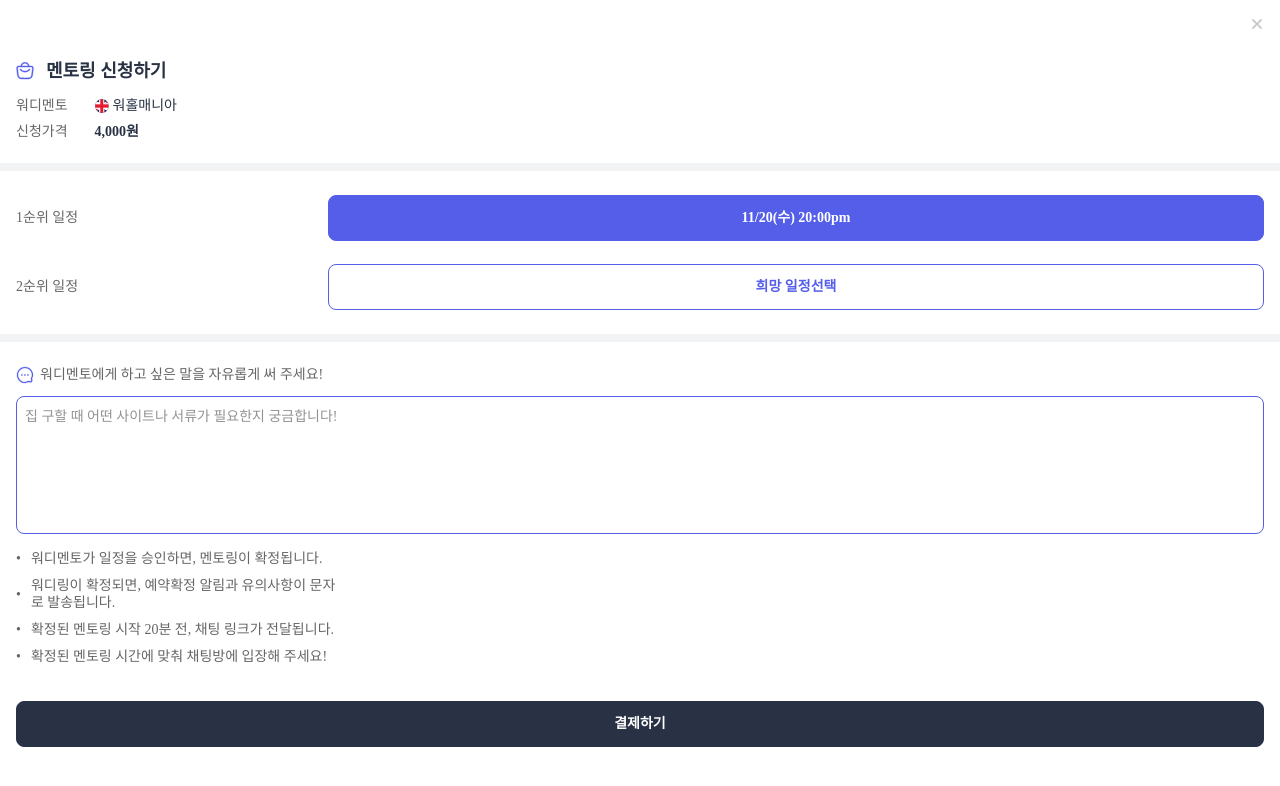
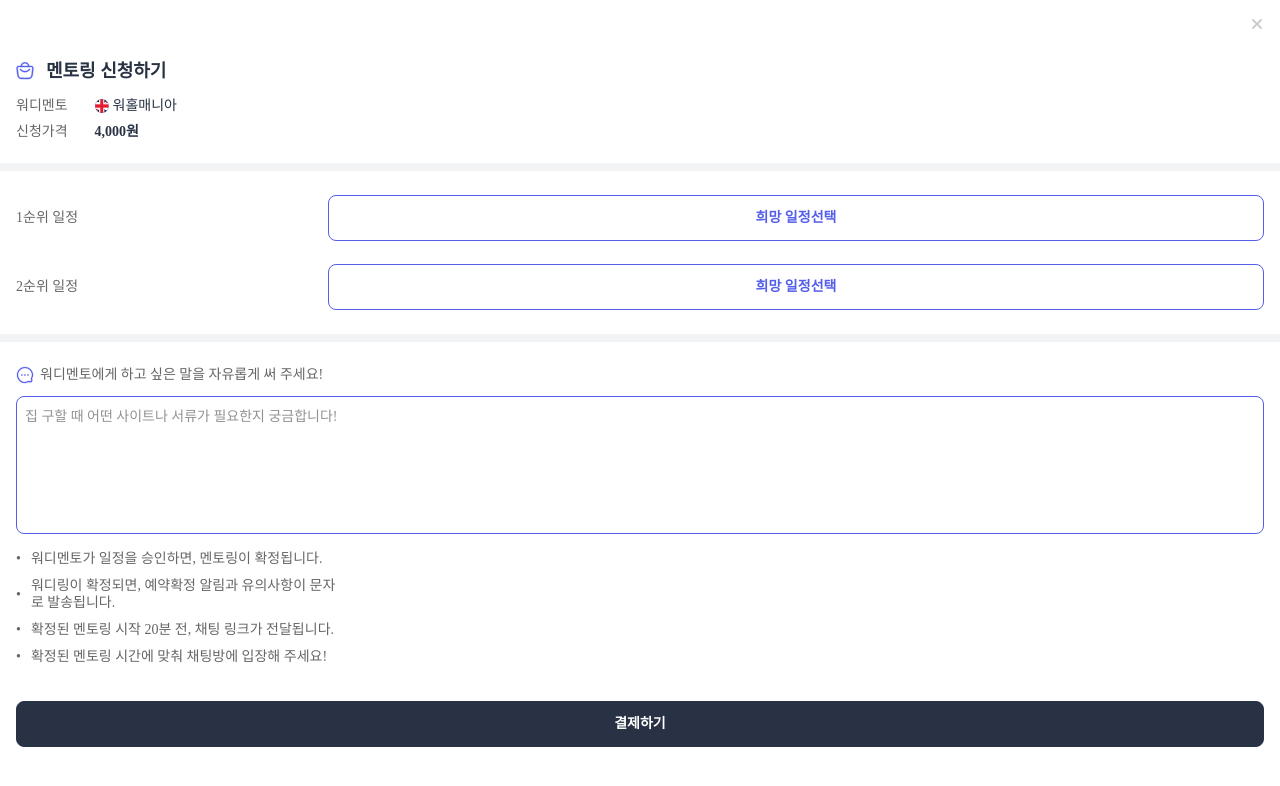
Before and after one commit to Team-Wordi/Wordi, a React (Create React App) app in the folder client/: page /Wordi/application in a window 1280 px wide. Shown: the top 786 px of the page. Built offline with nearby package versions, Linux system fonts and the light colour scheme; a web font is replaced by a local one.

Commit message:
Chore: Test deploy

```diff
--- a/client/src/components/Application/ScheduleApplication.tsx
+++ b/client/src/components/Application/ScheduleApplication.tsx
@@ -1,4 +1,4 @@
-import React from 'react';
+import React, { useState } from 'react';
 import { COLORS } from 'styles/Theme';
 import Button from 'components/common/Button';
 import styled from 'styled-components';
@@ -16,7 +16,16 @@ const DatePickerBox = styled.div`
 `;
 
 const ScheduleApplication = () => {
-  const handleButton = () => {};
+  const [toggle1, setToggle1] = useState(false);
+  const [toggle2, setToggle2] = useState(false);
+
+  const handleButton1 = () => {
+    setToggle1(!toggle1);
+  };
+
+  const handleButton2 = () => {
+    setToggle2(!toggle2);
+  };
 
   return (
     <Container>
@@ -25,22 +34,22 @@ const ScheduleApplication = () => {
 
         <Button
           size={75}
-          text="11/20(수) 20:00pm"
-          fill={COLORS.primary}
+          text={toggle1 ? `11/20(수) 20:00pm` : `희망 일정선택`}
+          fill={toggle1 ? COLORS.primary : COLORS.white}
           border={COLORS.primary}
-          textColor={COLORS.white}
-          onClick={handleButton}
+          textColor={toggle1 ? COLORS.white : COLORS.primary}
+          onClick={handleButton1}
         />
       </DatePickerBox>
       <DatePickerBox>
         <TextBox text="2순위 일정" color={COLORS.gray_04} />
         <Button
           size={75}
-          text="희망 일정선택"
-          fill={COLORS.white}
+          text={toggle2 ? `11/20(수) 20:00pm` : `희망 일정선택`}
+          fill={toggle2 ? COLORS.primary : COLORS.white}
           border={COLORS.primary}
-          textColor={COLORS.primary}
-          onClick={handleButton}
+          textColor={toggle2 ? COLORS.white : COLORS.primary}
+          onClick={handleButton2}
         />
       </DatePickerBox>
     </Container>
--- a/client/src/components/MentorDetail/Footer.tsx
+++ b/client/src/components/MentorDetail/Footer.tsx
@@ -33,11 +33,11 @@ const Footer = () => {
     <Container>
       <PaymentButton />
       <TextWrapper>
-        <Text>월요일: 9:00 AM ~ 12:00 AM / 15:20 PM ~ 18:40 PM</Text>
+        <Text>월요일: 9:00 AM ~ 12:00 AM</Text>
         <Text>화요일: 9:00 AM ~ 12:00 PM</Text>
         <Text>수요일: 9:00 AM ~ 23:00 PM</Text>
         <Text>목요일: 9:00 AM ~ 12:00 PM</Text>
-        <Text>금요일: 9:00 AM ~ 12:00 PM / 15:20 PM ~ 18:40 PM</Text>
+        <Text>금요일: 9:00 AM ~ 12:00 PM</Text>
         <Text>토요일: 13:00 AM ~ 15:00 PM</Text>
         <Text>일요일: 13:00 AM ~ 15:00 PM</Text>
       </TextWrapper>
--- a/client/src/components/MentorDetail/Introduction.tsx
+++ b/client/src/components/MentorDetail/Introduction.tsx
@@ -5,6 +5,8 @@ import SmileIcon from 'components/icon/SmileIcon';
 import banner1 from 'assets/img/banner/column_banner_1.png';
 import banner2 from 'assets/img/banner/column_banner_2.png';
 import BannerImage from 'components/common/BannerImage';
+import { useHistory } from 'react-router';
+import { ROUTES } from 'constants/routes';
 
 const Container = styled.div`
   padding: 0 16px;
@@ -56,6 +58,12 @@ const CardContainer = styled.div`
 `;
 
 const Introduction = () => {
+  const history = useHistory();
+
+  const goMentorColumnPage = () => {
+    history.push(`${ROUTES.MENTOR_COLUMN}`);
+  };
+
   return (
     <>
       <Container>
@@ -72,8 +80,8 @@ const Introduction = () => {
       </Description>
 
       <CardContainer>
-        <BannerImage img={banner1} width={184} height={112} />
-        <BannerImage img={banner2} width={184} height={112} />
+        <BannerImage img={banner1} width={184} height={112} onClick={goMentorColumnPage} />
+        <BannerImage img={banner2} width={184} height={112} onClick={goMentorColumnPage} />
       </CardContainer>
     </>
   );
--- a/client/src/components/common/BannerImage.tsx
+++ b/client/src/components/common/BannerImage.tsx
@@ -11,10 +11,11 @@ interface BannerImageProps {
   img: string;
   width: number;
   height: number;
+  onClick?: () => void;
 }
 
-const BannerImage = ({ img, width, height }: BannerImageProps) => {
-  return <Img src={img} alt={img} width={width} height={height} />;
+const BannerImage = ({ img, width, height, onClick }: BannerImageProps) => {
+  return <Img src={img} alt={img} width={width} height={height} onClick={onClick} />;
 };
 
 export default BannerImage;
```
